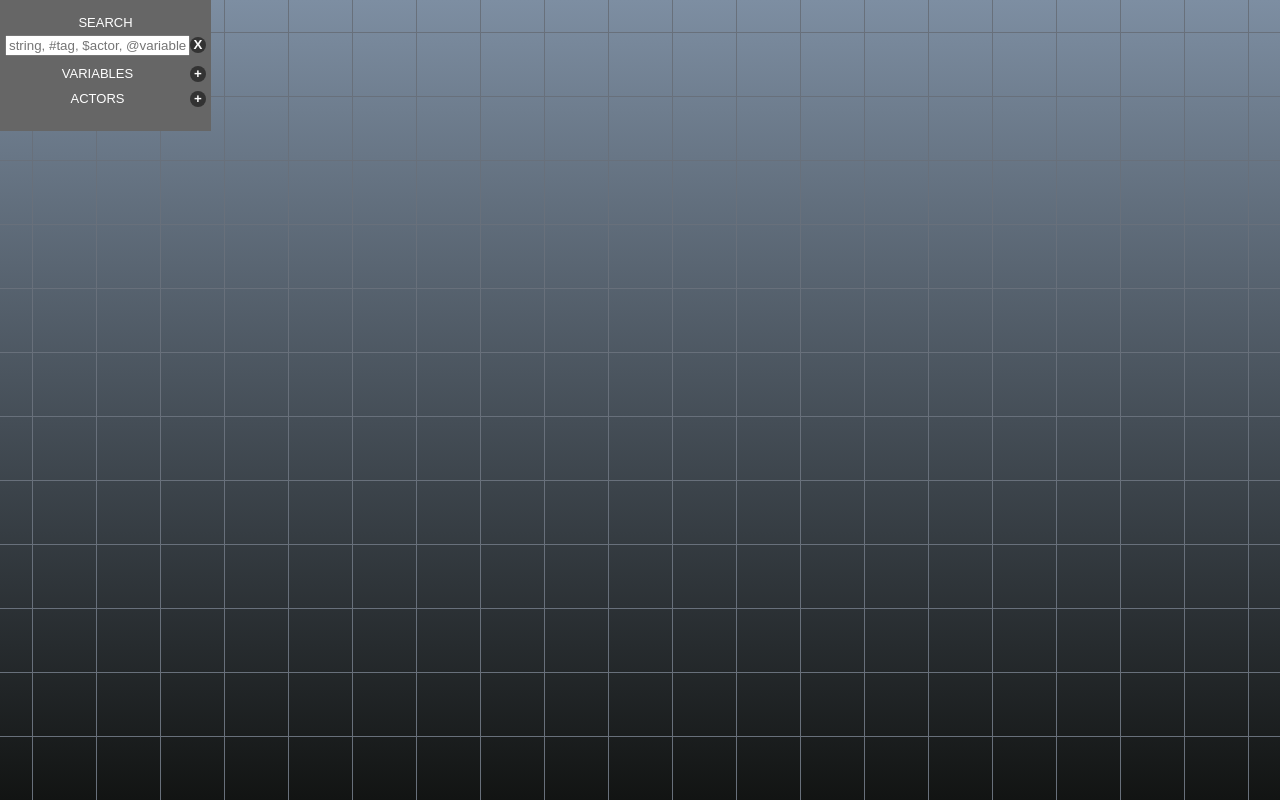
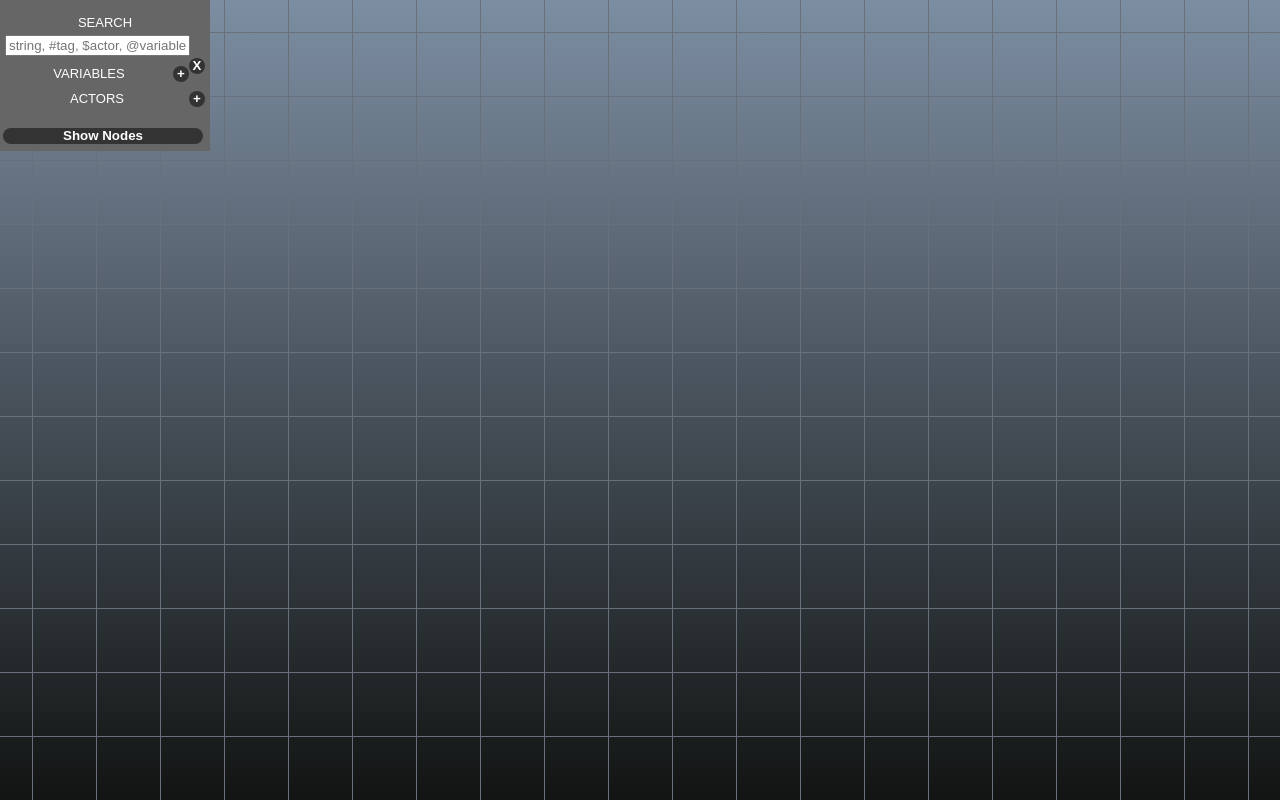
Before and after one commit to awnagel/conversation-consternation, an Electron app: page index.html in a window 1280 px wide. Drawn offline with Linux system fonts and the light colour scheme; no server answers.

Commit message:
Added show all nodes menu.

```diff
--- a/editor.js
+++ b/editor.js
@@ -80,7 +80,7 @@
 	(
 		{
 			type: 'dialogue.Base',
-			size: { width: 250, height: 50 },
+			size: { width: 210, height: 50 },
 			name: '',
 			attrs:
 			{
@@ -1219,6 +1219,10 @@
 
 //TODO: Add scroll to area.
 
+function ToggleGlobalNodeList() {
+	$('div.nodelist-box').children("div.cellBox").toggle();
+}
+
 function UpdateNodeList() {
 	var $box = $('div.nodelist-box');
 
@@ -1250,10 +1254,6 @@
 		$cellBox.find('span.text').text(cells[i].id);
 
 		$box.append($cellBox);
-
-		//$cellBox.find('.delete').on('click', { id: $cellBox.attr("id") } ,function(evt) {
-		//	state.graph.getCell(evt.data.id).remove();
-		//});
 	}
 
 	for (var i = cells.length; i < cellFields.length; i++) {
--- a/index.css
+++ b/index.css
@@ -515,6 +515,7 @@
 	position: fixed;
 	overflow-x: hidden;
 	z-index: 1000;
+	max-width: 210px;
 }
 
 .nodelist-box {
@@ -541,3 +542,12 @@
 	text-overflow: ellipsis;
 	overflow: hidden;
 }
+
+#show-global-nodes {
+	margin: 2px;
+    width: 100%;
+}
+
+#show-global-nodes:hover {
+	background-color: #8c6;
+}
--- a/index.html
+++ b/index.html
@@ -46,7 +46,9 @@
 							<div id="actors-box"></div>
 						</div>
 					</div>
-					<div class="nodelist-box"></div>
+					<div class="nodelist-box">
+						<button id="show-global-nodes" type="button" onClick="ToggleGlobalNodeList()">Show Nodes</button>
+					</div>
 				</div>
 			</div>
 		</div>
```
